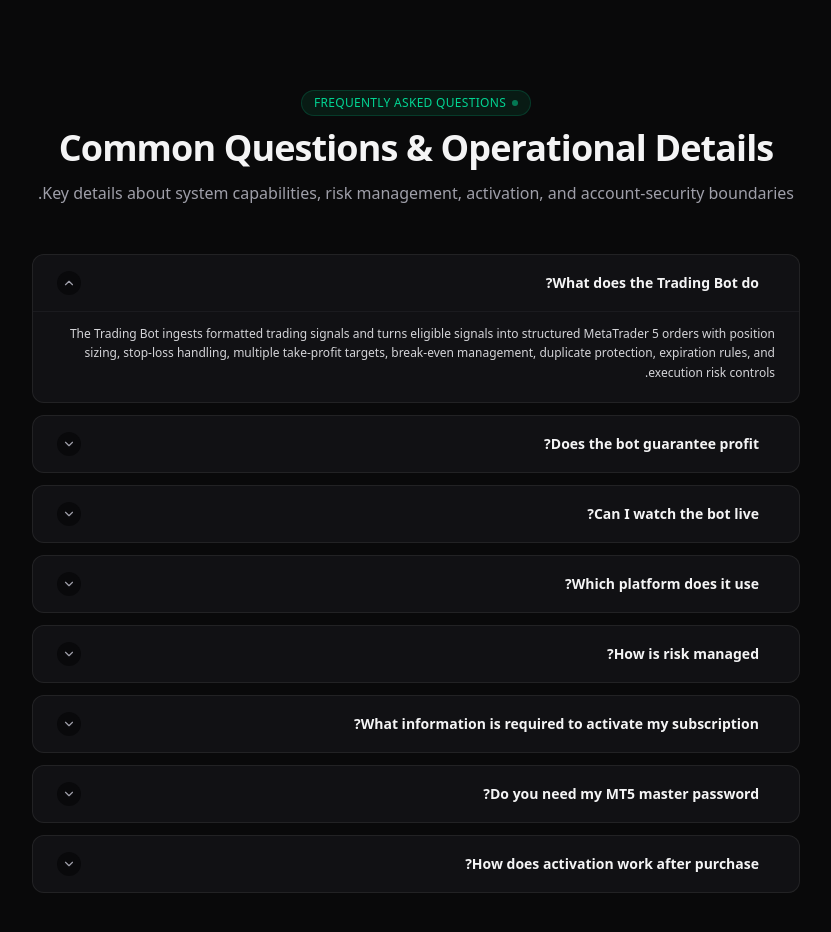
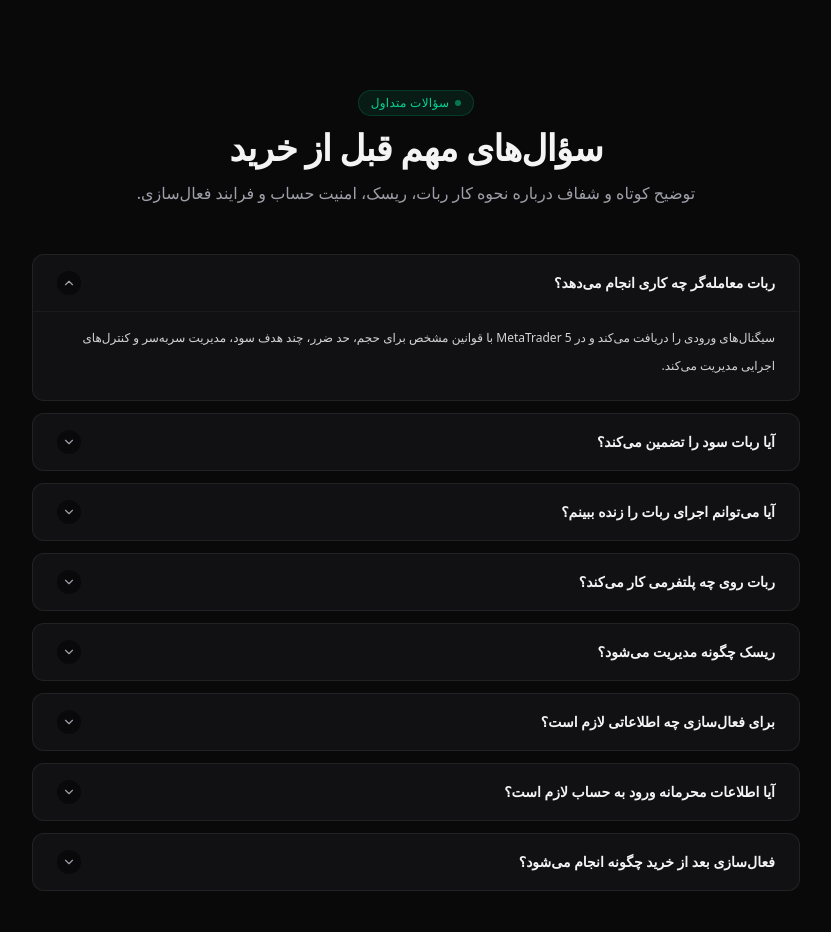
Before and after one commit to amirrezakhanipour/bot-website, a Next.js app: page / in a window 1280 px wide. Shown: the part 7200-8132 px from the top of the page, without its empty margins (224-1055 px from the left). Built offline with nearby package versions, Linux system fonts and the light colour scheme.

Commit message:
feat(ui): localize FAQ to Persian

```diff
--- a/src/components/marketing/faq-section.tsx
+++ b/src/components/marketing/faq-section.tsx
@@ -6,36 +6,36 @@
 
 const FAQ_ITEMS = [
   {
-    question: "What does the Trading Bot do?",
-    answer: "The Trading Bot ingests formatted trading signals and turns eligible signals into structured MetaTrader 5 orders with position sizing, stop-loss handling, multiple take-profit targets, break-even management, duplicate protection, expiration rules, and execution risk controls.",
+    question: "ربات معامله‌گر چه کاری انجام می‌دهد؟",
+    answer: "سیگنال‌های ورودی را دریافت می‌کند و در MetaTrader 5 با قوانین مشخص برای حجم، حد ضرر، چند هدف سود، مدیریت سر‌به‌سر و کنترل‌های اجرایی مدیریت می‌کند.",
   },
   {
-    question: "Does the bot guarantee profit?",
-    answer: "No. Automated trading involves substantial financial risk, and losses are possible. Historical performance does not guarantee future returns, and the bot does not guarantee profit under any circumstances.",
+    question: "آیا ربات سود را تضمین می‌کند؟",
+    answer: "خیر. معامله‌گری ریسک دارد و زیان ممکن است. عملکرد گذشته نیز تضمینی برای نتایج آینده نیست.",
   },
   {
-    question: "Can I watch the bot live?",
-    answer: "The website is designed to provide a 24/7 public view of a dedicated MT5 window. That stream will be connected in Phase 3 without exposing the full VPS desktop or private credentials.",
+    question: "آیا می‌توانم اجرای ربات را زنده ببینم؟",
+    answer: "بله. در فاز ۳ یک نمایش عمومی ۲۴ ساعته از پنجره اختصاصی MT5 به سایت اضافه می‌شود، بدون نمایش کل محیط VPS.",
   },
   {
-    question: "Which platform does it use?",
-    answer: "The bot executes trades in the MetaTrader 5 (MT5) environment. Broker compatibility must be confirmed for the account and symbol configuration being used.",
+    question: "ربات روی چه پلتفرمی کار می‌کند؟",
+    answer: "ربات برای اجرای معاملات در محیط MetaTrader 5 طراحی شده است.",
   },
   {
-    question: "How is risk managed?",
-    answer: "The execution system uses stop-loss parameters, entry-to-stop based position sizing, duplicate protection, signal expiration rules, and configured loss-limit protections. Exact settings remain part of the bot configuration rather than marketing assumptions.",
+    question: "ریسک چگونه مدیریت می‌شود؟",
+    answer: "سیستم از حد ضرر، محاسبه حجم بر اساس ریسک، جلوگیری از اجرای تکراری، انقضای سیگنال و محدودیت‌های توقف استفاده می‌کند.",
   },
   {
-    question: "What information is required to activate my subscription?",
-    answer: "Website activation data is limited to your MT5 account login or account number, broker name, and MT5 server name, together with your website account and order information.",
+    question: "برای فعال‌سازی چه اطلاعاتی لازم است؟",
+    answer: "شماره حساب MT5، نام بروکر و نام سرور به همراه اطلاعات حساب کاربری سایت و سفارش کافی است.",
   },
   {
-    question: "Do you need my MT5 master password?",
-    answer: "No. The website must never request, log, or store your MT5 master password. You retain control of that password at all times.",
+    question: "آیا اطلاعات محرمانه ورود به حساب لازم است؟",
+    answer: "خیر. وب‌سایت اطلاعات محرمانه ورود به حساب معاملاتی را درخواست یا ذخیره نمی‌کند.",
   },
   {
-    question: "How does activation work after purchase?",
-    answer: "For the MVP, an admin completes activation after payment is confirmed using the existing licensing and client-dashboard systems. The website then reflects the relevant order and activation status.",
+    question: "فعال‌سازی بعد از خرید چگونه انجام می‌شود؟",
+    answer: "در نسخه اولیه، پس از تأیید پرداخت، ادمین فعال‌سازی را در سیستم لایسنس و پنل مشتری انجام می‌دهد و وضعیت سفارش در سایت به‌روزرسانی می‌شود.",
   },
 ];
 
@@ -47,53 +47,41 @@
   };
 
   return (
-    <section id="faq" className="py-20 md:py-28 bg-zinc-950/60 border-y border-zinc-800/80">
-      <div className="max-w-7xl mx-auto px-4 sm:px-6 lg:px-8 space-y-12">
+    <section id="faq" className="border-y border-zinc-800/80 bg-zinc-950/60 py-20 md:py-28">
+      <div className="mx-auto max-w-7xl space-y-12 px-4 sm:px-6 lg:px-8">
         <SectionHeading
-          badge="Frequently Asked Questions"
-          title="Common Questions & Operational Details"
-          subtitle="Key details about system capabilities, risk management, activation, and account-security boundaries."
+          badge="سؤالات متداول"
+          title="سؤال‌های مهم قبل از خرید"
+          subtitle="توضیح کوتاه و شفاف درباره نحوه کار ربات، ریسک، امنیت حساب و فرایند فعال‌سازی."
         />
 
-        <div className="max-w-3xl mx-auto space-y-3">
+        <div className="mx-auto max-w-3xl space-y-3">
           {FAQ_ITEMS.map((item, idx) => {
             const isOpen = openIndex === idx;
             const contentId = `faq-content-${idx}`;
             const buttonId = `faq-button-${idx}`;
 
             return (
-              <div
-                key={idx}
-                className="rounded-xl bg-zinc-900/60 border border-zinc-800/80 overflow-hidden transition-colors"
-              >
+              <div key={item.question} className="overflow-hidden rounded-xl border border-zinc-800/80 bg-zinc-900/60 transition-colors">
                 <button
                   id={buttonId}
                   type="button"
                   onClick={() => toggleFaq(idx)}
                   aria-expanded={isOpen}
                   aria-controls={contentId}
-                  className="w-full px-6 py-4 flex items-center justify-between text-left focus:outline-none focus-visible:ring-2 focus-visible:ring-emerald-500 hover:bg-zinc-900/80 transition-colors"
+                  className="flex w-full items-center justify-between px-6 py-4 text-right transition-colors hover:bg-zinc-900/80 focus:outline-none focus-visible:ring-2 focus-visible:ring-emerald-500"
                 >
-                  <span className="text-sm font-semibold text-zinc-100 pr-4">
-                    {item.question}
-                  </span>
-                  <div
-                    className={`w-6 h-6 rounded-full bg-zinc-950 flex items-center justify-center text-zinc-400 shrink-0 transition-transform duration-200 ${isOpen ? "rotate-180 text-emerald-400" : ""}`}
-                  >
+                  <span className="pl-4 text-sm font-semibold text-zinc-100">{item.question}</span>
+                  <div className={`flex h-6 w-6 shrink-0 items-center justify-center rounded-full bg-zinc-950 text-zinc-400 transition-transform duration-200 ${isOpen ? "rotate-180 text-emerald-400" : ""}`}>
                     <ChevronDownIcon size={14} />
                   </div>
                 </button>
 
                 {isOpen && (
-                  <div
-                    id={contentId}
-                    role="region"
-                    aria-labelledby={buttonId}
-                    className="px-6 pb-5 text-xs text-zinc-300 leading-relaxed border-t border-zinc-800/50 pt-3"
-                  >
+                  <div id={contentId} role="region" aria-labelledby={buttonId} className="border-t border-zinc-800/50 px-6 pb-5 pt-3 text-xs leading-7 text-zinc-300">
                     {idx === 6 ? (
-                      <div className="p-3 rounded-lg bg-emerald-500/10 border border-emerald-500/30 text-emerald-300 font-medium flex items-start gap-2">
-                        <ShieldIcon size={16} className="shrink-0 mt-0.5" />
+                      <div className="flex items-start gap-2 rounded-lg border border-emerald-500/30 bg-emerald-500/10 p-3 font-medium text-emerald-300">
+                        <ShieldIcon size={16} className="mt-0.5 shrink-0" />
                         <span>{item.answer}</span>
                       </div>
                     ) : (
```
